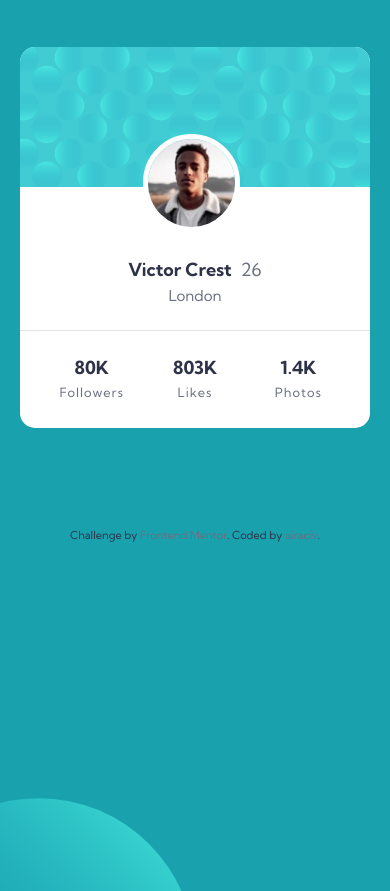
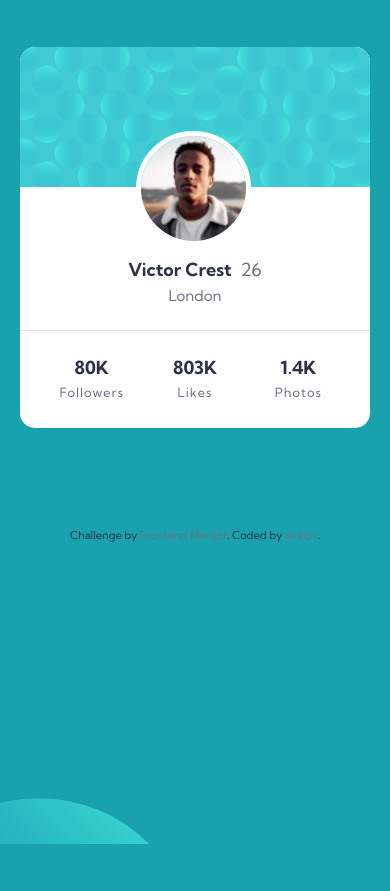
Before and after one commit to airaciv/profile-card, a plain HTML site: page index.html in a window 390 px wide. After the commit the page ends 844 px from the top, so only its background shows below. Drawn offline with Linux system fonts and the light colour scheme; files whose address does not match are found by name.

Commit message:
added mobile version

```diff
--- a/css/styles.css
+++ b/css/styles.css
@@ -17,9 +17,8 @@ body {
 .container {
   align-items: center;
   display: flex;
-  height: 100%;
   justify-content: center;
-  margin-top: 12%;
+  padding-top: 12%;
 }
 
 /********************* Profile Card *********************/
@@ -29,6 +28,18 @@ body {
   border-radius: 15px;
   position: relative;
   width: 350px;
+}
+
+@media (max-width: 376px) {
+  body {
+    background-position: -400px -300px, 150px 350px;
+    background-size: 600px;
+  }
+
+  .card {
+    margin: 100px 30px 0;
+    width: 100%;
+  }
 }
 
 /*********** Card Image ***********/
@@ -46,9 +57,9 @@ body {
   border: 5px solid white;
   border-radius: 100%;
   position: absolute;
-  left: 35%;
-  top: 23%;
-  width: 25%;
+  left: 33%;
+  top: 22%;
+  width: 30%;
 }
 
 /*********** Card Details ***********/
```
Also changed, not shown: css/bg-pattern-bottom.svg (added), css/bg-pattern-top.svg (added).
